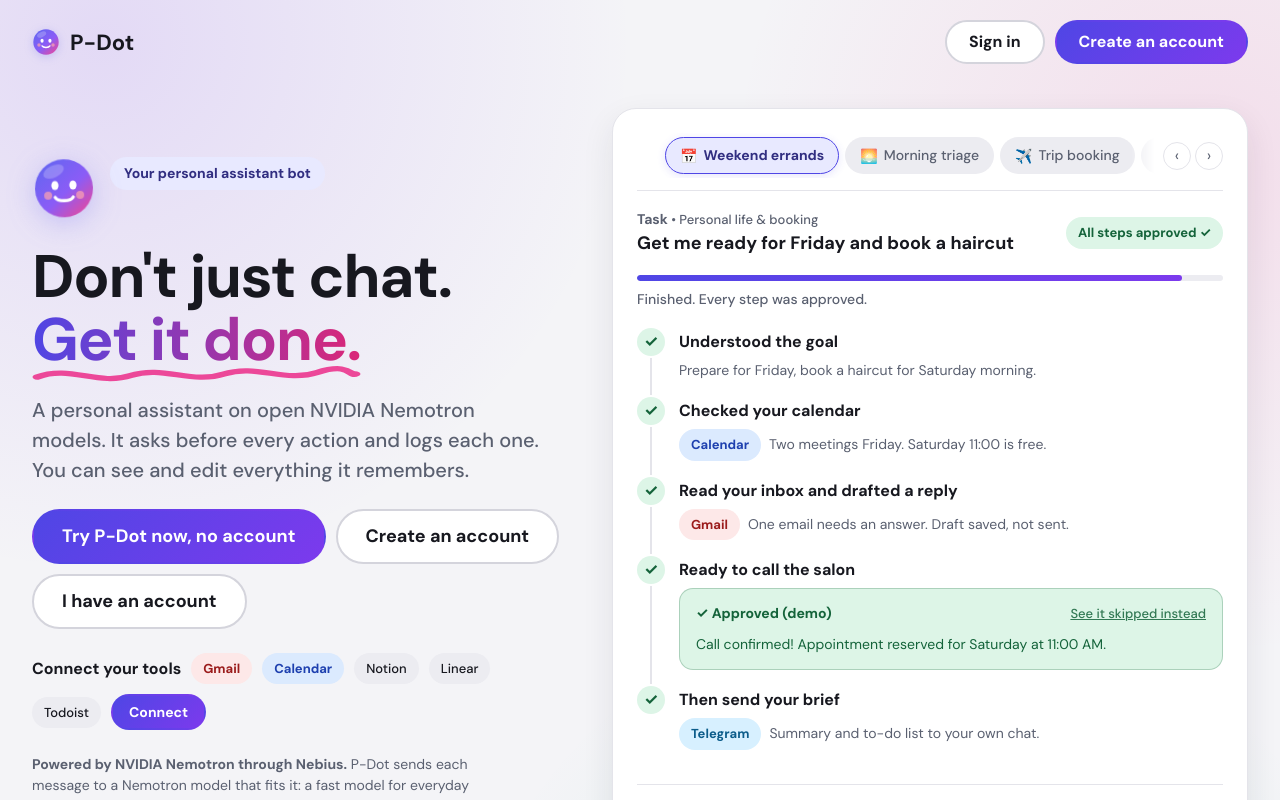
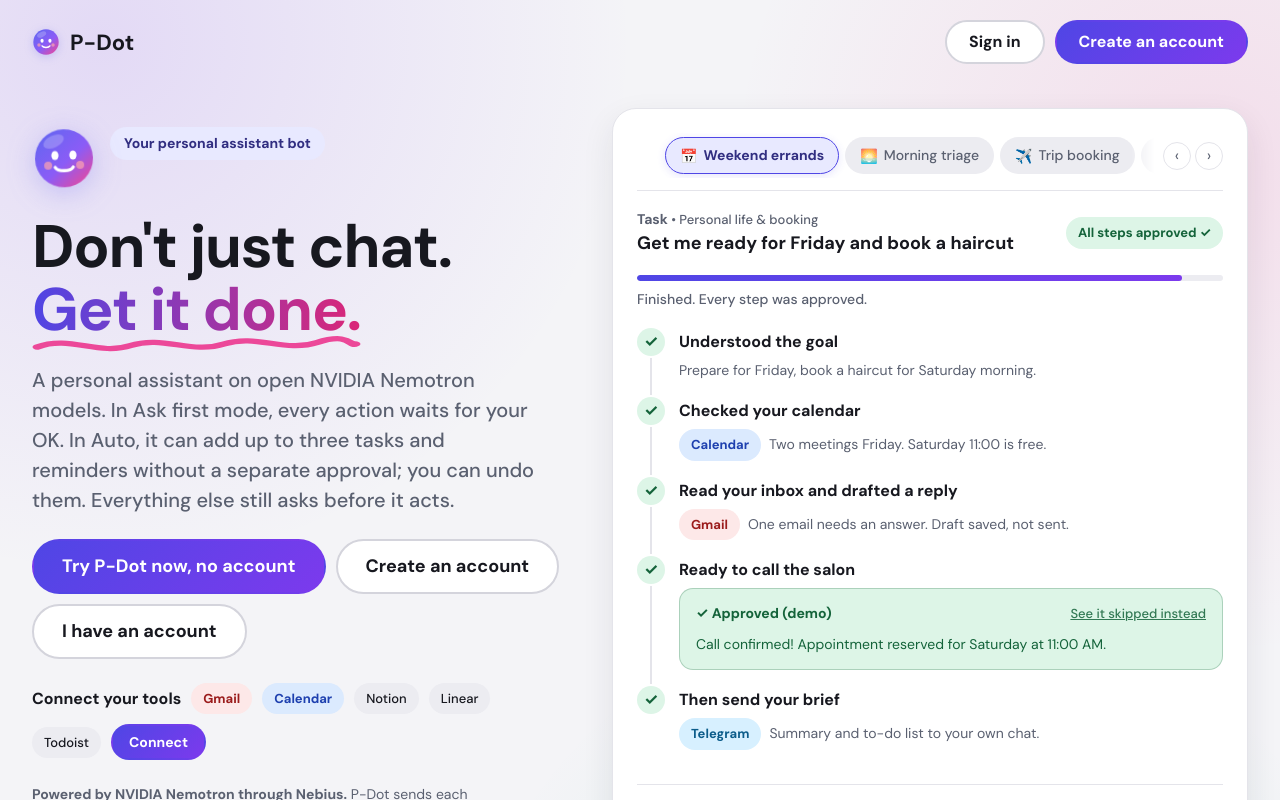
Before and after one commit to PATELOM925/P-Dot, a Next.js app: page / in a window 1280 px wide. Shown: the top 800 px of the page. Built offline with nearby package versions, Linux system fonts and the light colour scheme.

Commit message:
Correct landing approval disclosure

```diff
--- a/src/app/page.tsx
+++ b/src/app/page.tsx
@@ -45,8 +45,9 @@ export default function LandingPage() {
             <span className="gradient-text">Get it done.</span>
           </h1>
           <p className="lead">
-            A personal assistant on open NVIDIA Nemotron models. It asks before every action and logs each one. You can
-            see and edit everything it remembers.
+            A personal assistant on open NVIDIA Nemotron models. In Ask first mode, every action waits for your OK. In
+            Auto, it can add up to three tasks and reminders without a separate approval; you can undo them. Everything
+            else still asks before it acts.
           </p>
           <div className="actions">
             <TryWithoutAccount />
```
Also changed, not shown: 1 other file (tests, documents, lock files or other folders).
